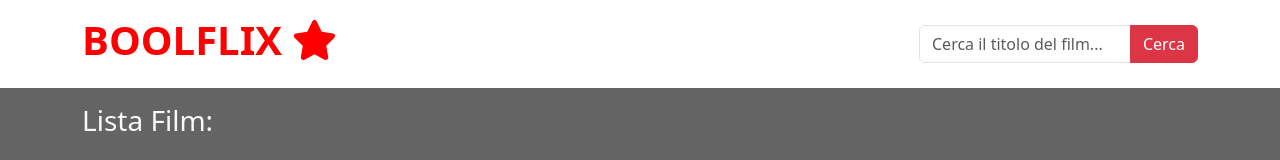
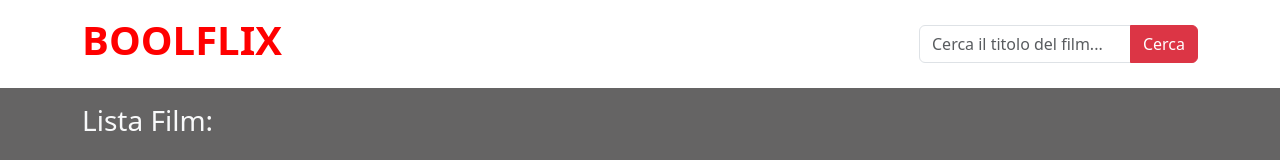
Before and after one commit to AlessandroIacovella95/vite-boolflix, a Vue app: page / in a window 1280 px wide. Shown: the top 160 px of the page. Built offline with nearby package versions, Linux system fonts and the light colour scheme.

Commit message:
fix AppHeader

```diff
--- a/src/components/AppHeader.vue
+++ b/src/components/AppHeader.vue
@@ -13,7 +13,7 @@ export default {
 <template>
   <div class="container my-3">
     <div>
-      <h1>BOOLFLIX <font-awesome-icon icon="fa-solid fa-star" /></h1>
+      <h1>BOOLFLIX</h1>
     </div>
     <form
       class="w-25"
```
